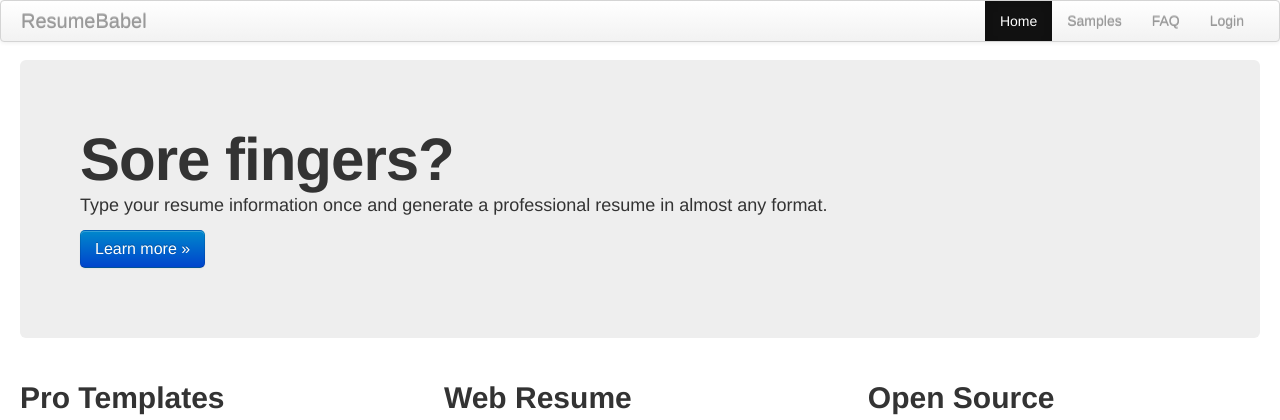
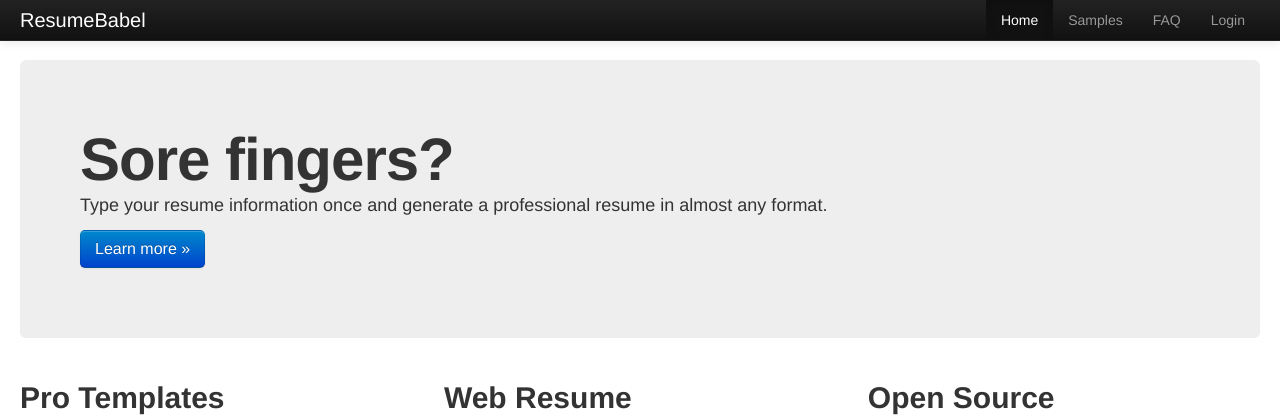
Before and after one commit to poundifdef/resumebabel-web, a Flask app: page / in a window 1280 px wide. Shown: the top 420 px of the page. Run offline with Flask 2, Linux system fonts and the light colour scheme; parts of the project's set-up code (start-up, migrations or seed data) failed here and were passed over; some libraries are stand-ins or nearby versions.

Commit message:
Changed header formatting

```diff
--- a/templates/header.html
+++ b/templates/header.html
@@ -29,9 +29,15 @@
 </head>
 
 <body class="">
-    <div class="navbar navbar-fixed-top navbar-inverse navbar-inner container-fluid">
-        <button class="btn btn-navbar" data-target=".nav-collapse" data-toggle="collapse"></button> <a class="brand" href="#">ResumeBabel</a>
-
+    <div class="navbar navbar-fixed-top navbar-inverse">
+	<div class="navbar-inner">
+		<div class="container-fluid">
+			<button class="btn btn-navbar" data-target=".nav-collapse" data-toggle="collapse">
+				<span class="icon-bar"></span>
+				<span class="icon-bar"></span>
+				<span class="icon-bar"></span>
+			</button>
+			<a class="brand" href="#">ResumeBabel</a>
 			<div class="nav-collapse collapse">
 			    <ul class="nav pull-right">
 				<li class="active"><a href="/">Home</a></li>
@@ -44,6 +50,8 @@
 			    </ul>
 			</div><!--/.nav-collapse -->
 		</div>
+	</div>
+    </div>
 
     <div class="container-fluid">
         <div class="row-fluid">
```
Lines whose indentation alone changed are shown as unchanged.
